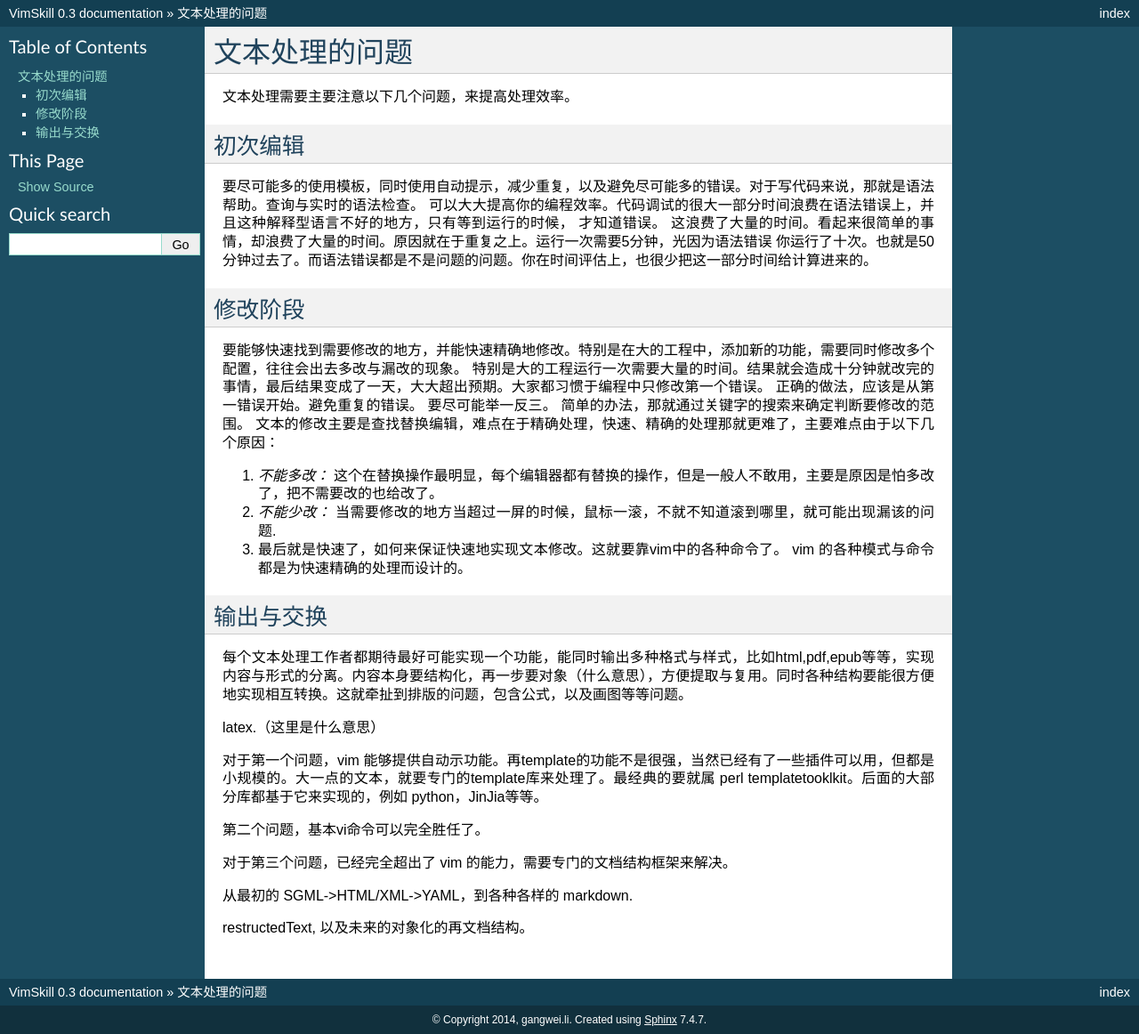
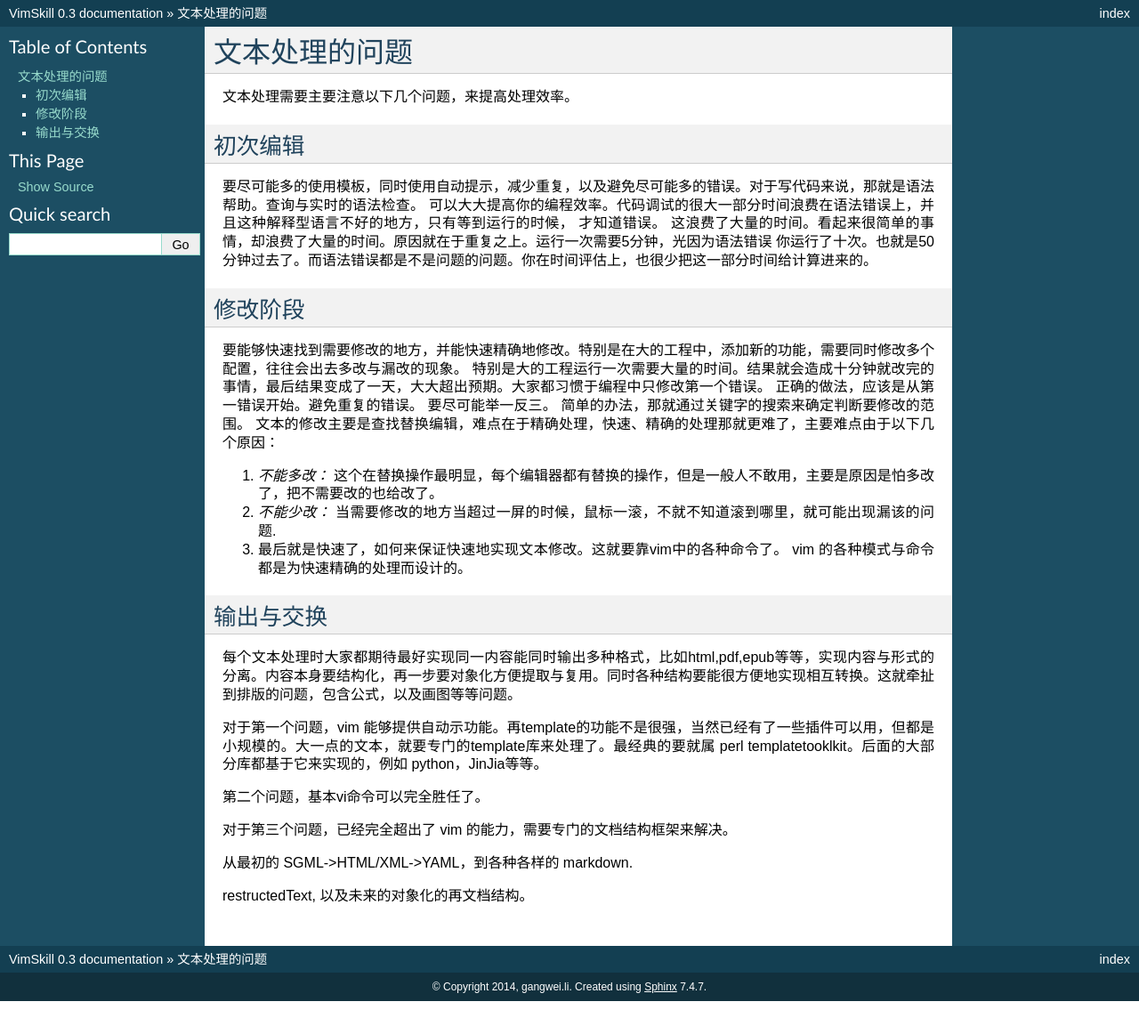
Before and after one commit to gwli/VimSkill, a Sphinx documentation site: the page built from source/Stage_0/QuestionOfText.rst, in a window 1280 px wide. Shown: the whole page at 89% size. Built offline with Sphinx 7.4.7, drawn with Linux system fonts in a browser that asks for light colours; after the commit the page ends 1125 px from its top, so only the background shows below that.

Commit message:
修改了错别字

```diff
--- a/source/Stage_0/Introduction.rst
+++ b/source/Stage_0/Introduction.rst
@@ -37,7 +37,7 @@ vim 采用unix的小而美的哲学，把一个文本编辑做到极致，而ema
 怎样学Vim
 =========
 
-获得任何东西都是需要时间投入的，只不过是如何投入的问题。有的东东上门简单，但是精通很能学要很长时间（这也可能是由于工具本身功能所限），有些东东入门较难，精通后会大大提高效率，并且收益良多。Vim就属于后者，前期至少3-6月的投入，刚开始比较枯燥、难学，但是精通之后就能够大大提高文本处理效率。各种工具的学习曲线对比可以参考 `here <http://coolshell.cn/articles/3125.html>`_ .
+获得任何东西都是需要时间投入的，只不过是如何投入的问题。有的东东入门简单，但是精通很能学要很长时间（这也可能是由于工具本身功能所限），有些东东入门较难，精通后会大大提高效率，并且收益良多。Vim就属于后者，前期至少3-6月的投入，刚开始比较枯燥、难学，但是精通之后就能够大大提高文本处理效率。各种工具的学习曲线对比可以参考 `here <http://coolshell.cn/articles/3125.html>`_ .
 
 但在实际工作遇到以下几种情况，需要根据实际情况具体斟酌的，并一定都是选用Vim适合的。首先如果只是临时记录，并且这种临时记录次数也不是很多，此时notepad实在再合适不过了。其次是学习新工具与技术都是为提高效率的，如果你觉得其成为自己的一个负担了，所谓的工具也就失去了意义，那就没有必要去学了。
 
--- a/source/Stage_0/QuestionOfText.rst
+++ b/source/Stage_0/QuestionOfText.rst
@@ -29,9 +29,8 @@
 输出与交换
 ==========
 
-每个文本处理工作者都期待最好可能实现一个功能，能同时输出多种格式与样式，比如html,pdf,epub等等，实现内容与形式的分离。内容本身要结构化，再一步要对象（什么意思），方便提取与复用。同时各种结构要能很方便地实现相互转换。这就牵扯到排版的问题，包含公式，以及画图等等问题。
+每个文本处理时大家都期待最好实现同一内容能同时输出多种格式，比如html,pdf,epub等等，实现内容与形式的分离。内容本身要结构化，再一步要对象化方便提取与复用。同时各种结构要能很方便地实现相互转换。这就牵扯到排版的问题，包含公式，以及画图等等问题。
 
-latex.（这里是什么意思）
 
 对于第一个问题，vim 能够提供自动示功能。再template的功能不是很强，当然已经有了一些插件可以用，但都是小规模的。大一点的文本，就要专门的template库来处理了。最经典的要就属 perl templatetooklkit。后面的大部分库都基于它来实现的，例如 python，JinJia等等。
 
```
